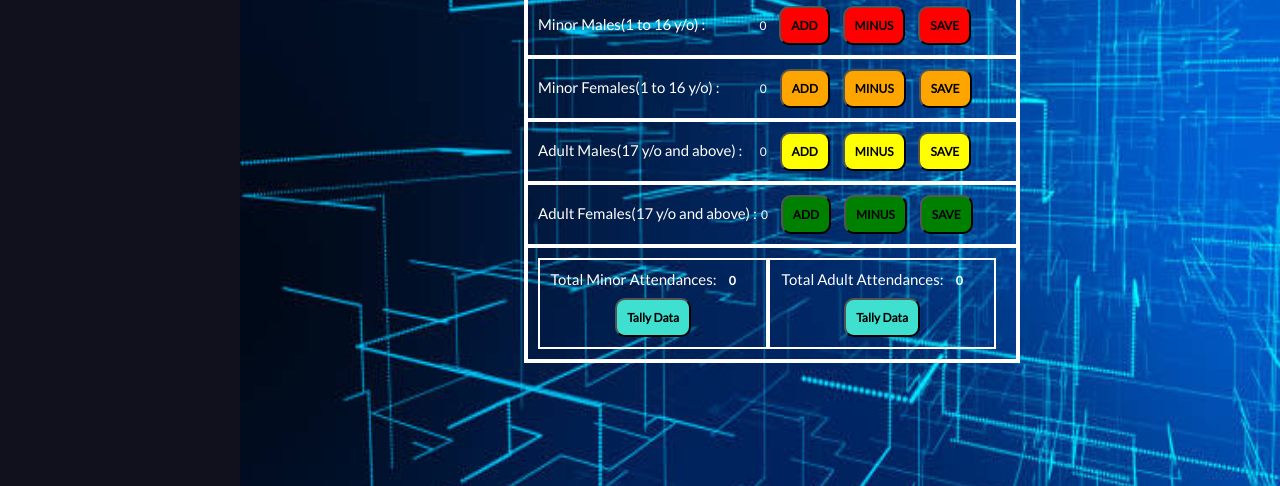
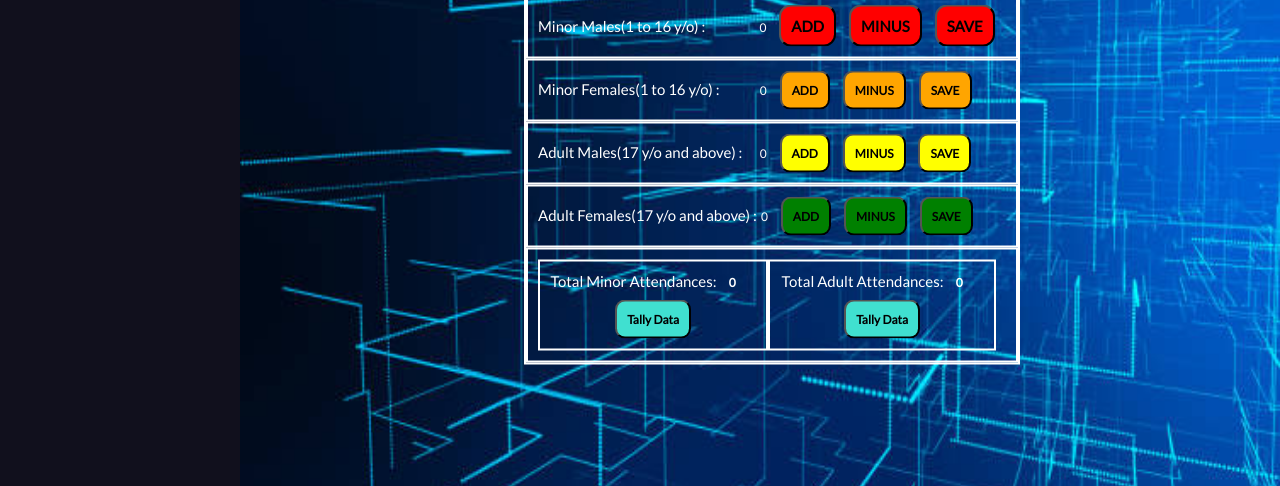
Before and after one commit to ainchu18/patient-counter, a plain HTML site: page main.html in a window 1280 px wide. Shown: the part 258-744 px from the top of the page. Drawn offline with nearby package versions, Linux system fonts and the light colour scheme.

Commit message:
fix and change id name for the minor male buttons

```diff
--- a/assets/css/style.css
+++ b/assets/css/style.css
@@ -268,7 +268,7 @@ body{
     font-weight: 700;
 }
 
-#minor-male-btn{
+#add-minor-male-btn{
     margin-left: 10px;
     padding: 10px 10px;
     border-radius: 12px;
@@ -277,7 +277,37 @@ body{
     font-weight: 700;
 }
 
-#minor-male-btn:hover{
+#minus-minor-male-btn{
+    margin-left: 10px;
+    padding: 10px 10px;
+    border-radius: 12px;
+    background: red;
+    font-size: 15px;
+    font-weight: 700;
+}
+
+#save-minor-male-btn{
+    margin-left: 10px;
+    padding: 10px 10px;
+    border-radius: 12px;
+    background: red;
+    font-size: 15px;
+    font-weight: 700;
+}
+
+#add-minor-male-btn:hover{
+    background: turquoise;
+    color: white;
+    transition: all 0.25s ease;
+}
+
+#minus-minor-male-btn:hover{
+    background: turquoise;
+    color: white;
+    transition: all 0.25s ease;
+}
+
+#save-minor-male-btn:hover{
     background: turquoise;
     color: white;
     transition: all 0.25s ease;
--- a/main.html
+++ b/main.html
@@ -28,14 +28,14 @@
             <li><a href="index.html"><i class='bx bx-home'></i><span class="home-page">Home</span></a></li>
             <li><a href="main.html" class="active"><i class='bx bxs-calculator' ></i><span class="home-page">Main</span></a></li>
             <li><a href="tally.html"><i class='bx bx-table' ></i><span class="home-page">Tally</span></a></li>
-            <li><a href="calendar.html"><i class='bx bx-calendar' ></i><span>Calendar</span></li>
+            <li><a href="calendar.html"><i class='bx bx-calendar' ></i><span>Calendar</span></a></li>
         </ul>
         </nav>
     <div class="media-links">
         <ul class="social-networks" id="networks">
-            <li><a href="https://www.facebook.com" target="_blank" rel="noopener" aria-label="Facebook"><i class="fab fa-facebook"></i><span></span></a></li>
-            <li><a href="https://www.twitter.com" target="_blank" rel="noopener" aria-label="Twitter"><i class="fab fa-twitter"></i><span></span></a></li>
-            <li><a href="https://www.instagram.com" target="_blank" rel="noopener" aria-label="Instagram"><i class="fab fa-instagram"></i><span></span></a></li>
+            <li><a href="https://www.facebook.com" target="_blank" rel="noopener" aria-label="Facebook"><i class="fab fa-facebook"></i></a></li>
+            <li><a href="https://www.twitter.com" target="_blank" rel="noopener" aria-label="Twitter"><i class="fab fa-twitter"></i></a></li>
+            <li><a href="https://www.instagram.com" target="_blank" rel="noopener" aria-label="Instagram"><i class="fab fa-instagram"></i></a></li>
         </ul>
     </div>
    </div>
@@ -43,9 +43,9 @@
        <div class="content-text" id="content-design">
            <h2>Patient Counter</h2>
         <div>Minor Males(1 to 16 y/o) :<span id="minor-male"> 0</span>
-            <button id="minor-male-btn" data-type="add-minor-male">ADD</button>
-            <button id="minor-male-btn" data-type="minus-minor-male">MINUS</button>
-            <button id="minor-male-btn" data-type="save-minor-male">SAVE</button>
+            <button id="add-minor-male-btn" data-type="add-minor-male">ADD</button>
+            <button id="minus-minor-male-btn" data-type="minus-minor-male">MINUS</button>
+            <button id="save-minor-male-btn" data-type="save-minor-male">SAVE</button>
         </div>
         <div>Minor Females(1 to 16 y/o) :<span id="minor-female"> 0</span>
             <button id="minor-female-btn" data-type="add-minor-female">ADD</button>
```
Also changed, not shown: index.html (+4 -4 lines), tally.html (+4 -4 lines).
